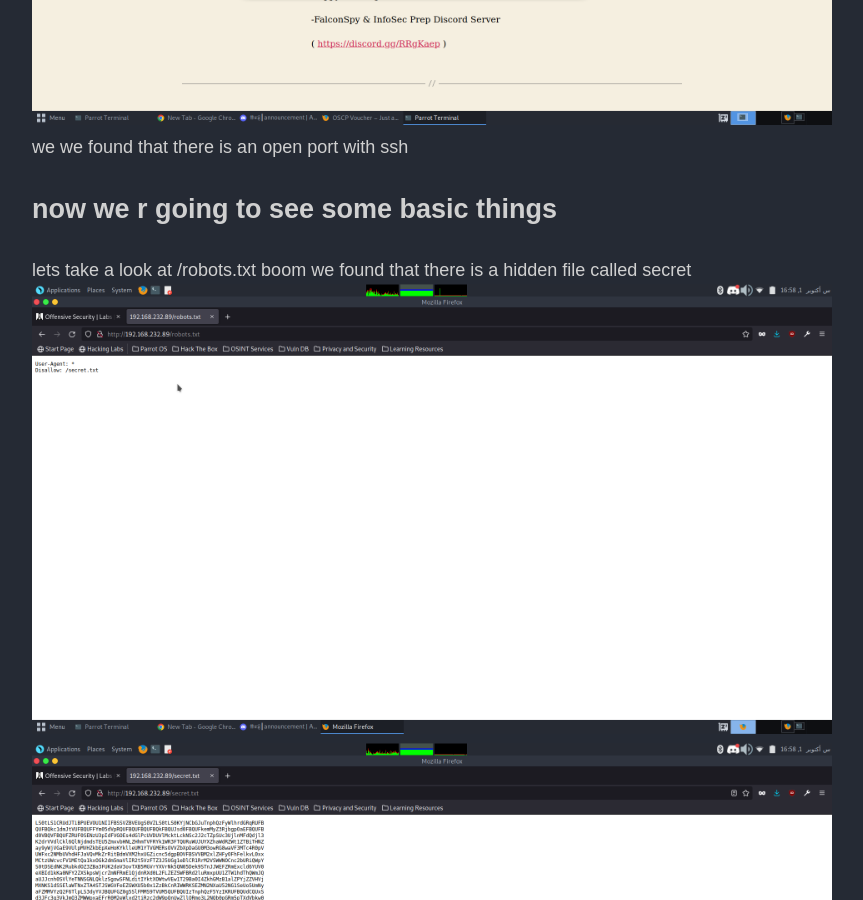
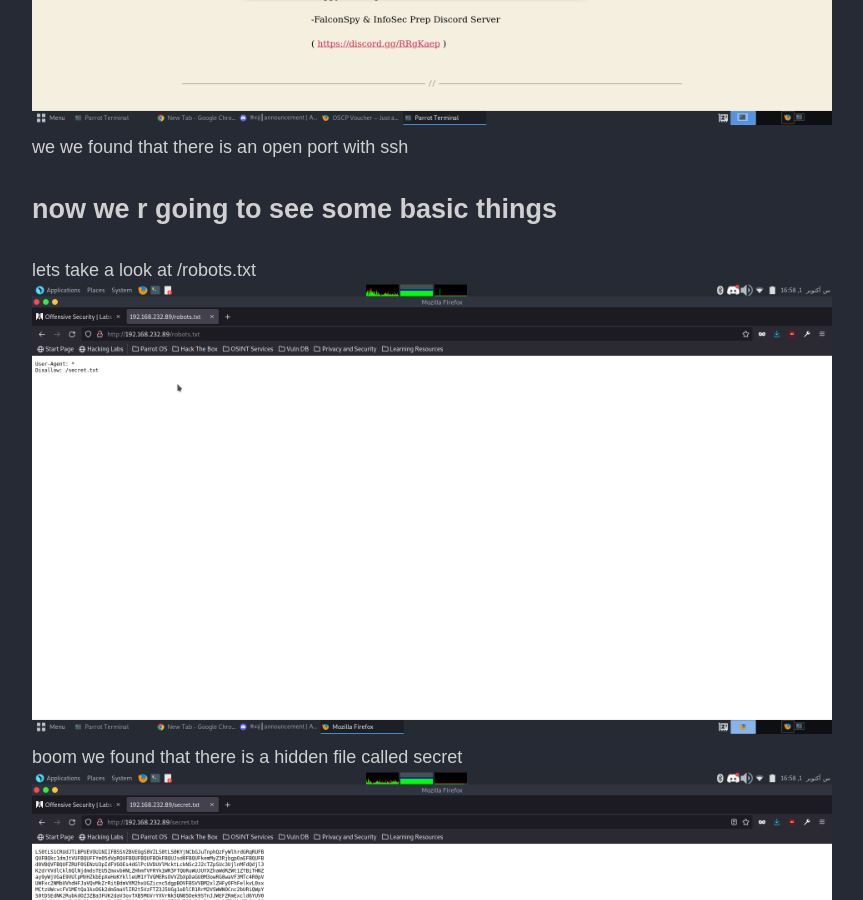
Before and after one commit to alifertah/alifertah.github.io, a Jekyll site: the page built from _posts/2022-10-02-boxwriteup.md, in a window 1280 px wide and 900 px high, scrolled down 1137 px. Shown: the whole window, without its empty margins (208-1071 px from the left). Built offline with Jekyll 4.4.1, drawn with Linux system fonts in a browser that asks for light colours; some web fonts are replaced; some of the changed lines change nothing that is shown.

Commit message:
new post

```diff
--- a/_posts/2022-10-02-boxwriteup.md
+++ b/_posts/2022-10-02-boxwriteup.md
@@ -14,8 +14,8 @@ here we r going to use the nmap scan
 we we found that there is an open port with ssh
 ## now we r going to see some basic things
 lets take a look at /robots.txt
+![](/blog/2.png)
 boom we found that there is a hidden file called secret
-![](/blog/2.png)
 ![](/blog/3.png)
 its obvious that its a base 64 encryption
 so we r going to encrypt it
@@ -38,7 +38,7 @@ let's take a look at the sus files
 ![](/blog/susfile.png)
 we see that file in /usr/bin/ called "bash" with its yellow color and we see that bash has some interesting permissions set
 the file is called bash so lets open the bash man and try to understand well
-![](/blog/-p.png)
+![](/blog/-pf.png)
 this "-p" could help us
 ### SUID
 Set owner User ID
```
